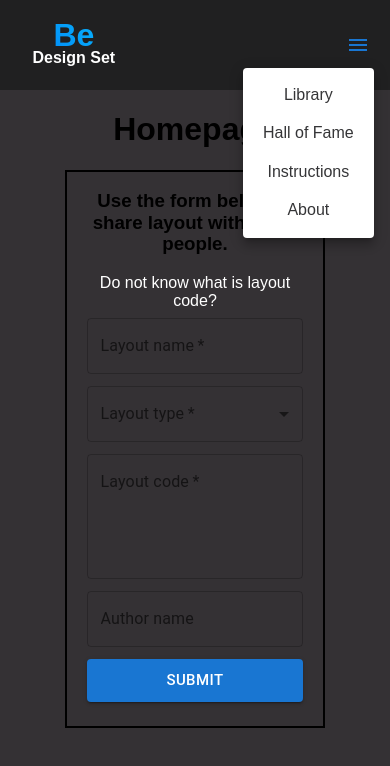
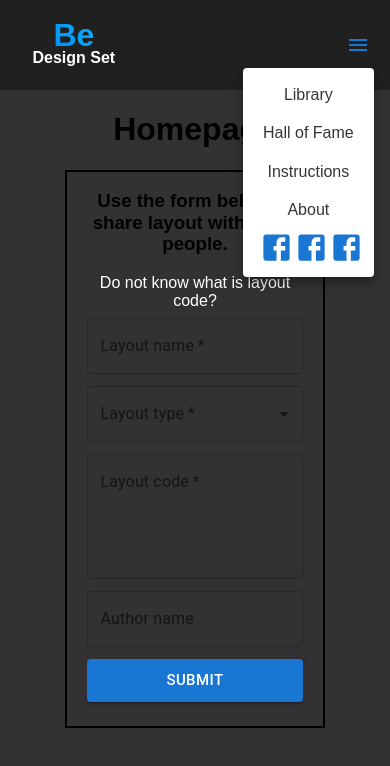
Before and after one commit to WilczekCK/bethemedesignset_react_express, a React (Create React App) app in the folder frontend/: page / in a window 390 px wide. Both pictures are taken after a click on the button 357 px from the left and 45 px from the top of the page. Shown: the top 766 px of the page. Built offline with nearby package versions, Linux system fonts and the light colour scheme; a web font is replaced by a local one.

Commit message:
Moved socials out the Menu Regular to separate comp

```diff
--- a/frontend/src/components/Header/MenuHamburger.js
+++ b/frontend/src/components/Header/MenuHamburger.js
@@ -6,6 +6,7 @@ import { Link } from "react-router-dom";
 import MenuIcon from '@mui/icons-material/Menu';
 import Menu from '@mui/material/Menu';
 import Button from '@mui/material/Button';
+import MenuSocial from './MenuSocial'
 
 const ItemMobile = styled(Paper)(({ }) => ({
     color: 'var(--textDarkerGrey)',
@@ -66,6 +67,8 @@ function Render(){
             <Link to="/about" onClick={handleClose}>
                 <ItemMobile>About</ItemMobile>
             </Link>
+
+            <MenuSocial/>
         </Menu>
     </Grid2>
     );
--- a/frontend/src/components/Header/MenuRegular.js
+++ b/frontend/src/components/Header/MenuRegular.js
@@ -1,6 +1,6 @@
 import Grid2 from '@mui/material/Unstable_Grid2'; // Grid version 2
 import { Link } from "react-router-dom";
-import FacebookIcon from '@mui/icons-material/Facebook';
+import MenuSocial from './MenuSocial'
 
 function Render(){
     return (
@@ -31,17 +31,7 @@ function Render(){
                 </Grid2>
             </Grid2>
 
-            <Grid2 container md={2} mdOffset={1} xsOffset={.5} justifyContent="center" alignContent="center">
-                <Grid2 md={4}>
-                    <FacebookIcon fontSize="large" color="primary"/>
-                </Grid2>
-                <Grid2 md={4}>
-                    <FacebookIcon fontSize="large" color="primary"/>
-                </Grid2>
-                <Grid2 md={4}>
-                    <FacebookIcon fontSize="large" color="primary"/>
-                </Grid2>
-            </Grid2>
+            <MenuSocial />
         </Grid2>
     )
 }
--- /dev/null
+++ b/frontend/src/components/Header/MenuSocial.js
@@ -0,0 +1,20 @@
+import Grid2 from '@mui/material/Unstable_Grid2'; // Grid version 2
+import FacebookIcon from '@mui/icons-material/Facebook';
+
+function Render(){
+    return (
+        <Grid2 container md={2} mdOffset={1} xsOffset={.5} justifyContent="center" alignContent="center">
+            <Grid2 md={4}>
+                <FacebookIcon fontSize="large" color="primary"/>
+            </Grid2>
+            <Grid2 md={4}>
+                <FacebookIcon fontSize="large" color="primary"/>
+            </Grid2>
+            <Grid2 md={4}>
+                <FacebookIcon fontSize="large" color="primary"/>
+            </Grid2>
+        </Grid2>
+    )
+}
+
+export default Render;
```
